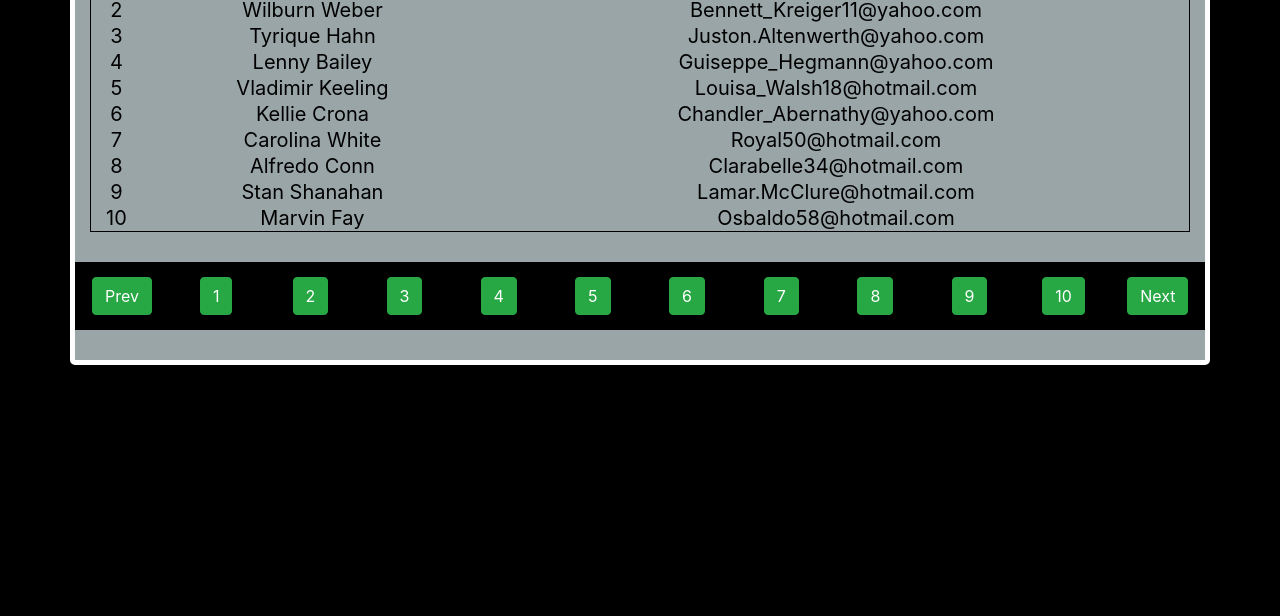
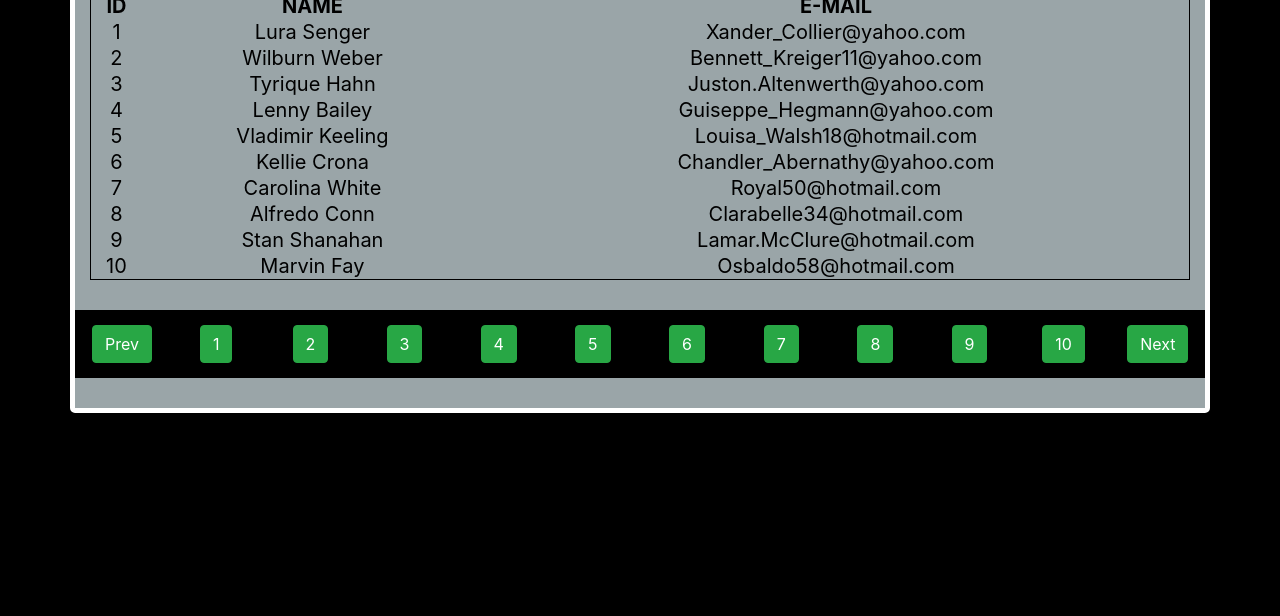
Before and after one commit to Tnahsin79/GUVI-Bootcamp, a plain HTML site: page week 4/Day 3 (12-08-2020)/index.html in a window 1280 px wide. Shown: the part 184-800 px from the top of the page. Drawn offline with nearby package versions, Linux system fonts and the light colour scheme.

Commit message:
Update index.html

```diff
--- a/week 4/Day 3 (12-08-2020)/index.html
+++ b/week 4/Day 3 (12-08-2020)/index.html
@@ -14,7 +14,7 @@
         console.log(detail);
 
         var div1=document.createElement("div");
-        div1.setAttribute("class","container div1");
+        div1.setAttribute("class","container div1 mt-5");
 
         var h1=document.createElement("h1");
         h1.setAttribute("class","display-1");
```
